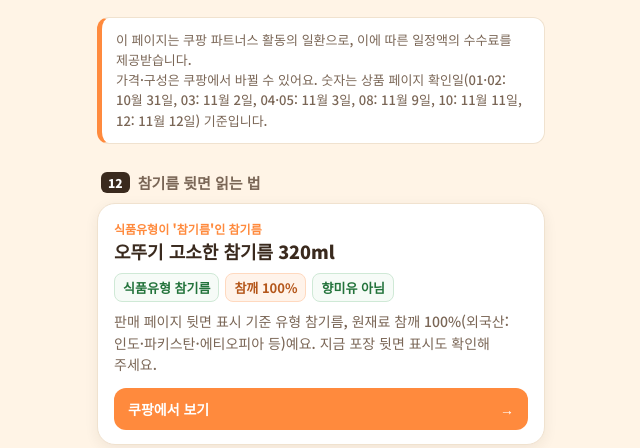
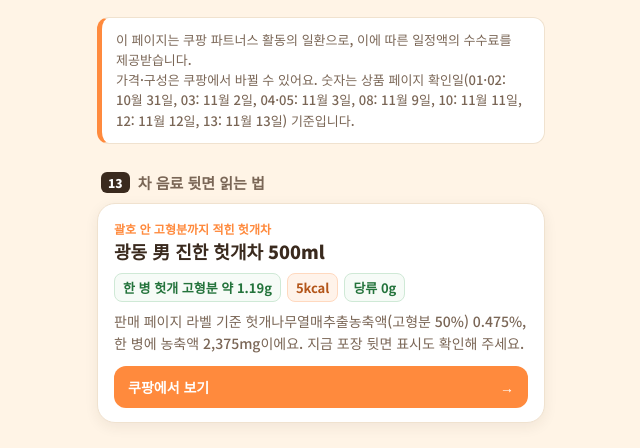
Before and after one commit to read-the-back/read-the-back.github.io, a plain HTML site: page index.html in a window 1280 px wide. Shown: the part 276-724 px from the top of the page, without its empty margins (319-959 px from the left). Drawn offline with Linux system fonts and the light colour scheme.

Commit message:
13 헛개차 카드 추가

```diff
--- a/index.html
+++ b/index.html
@@ -50,7 +50,16 @@ footer img { width:72px; display:block; margin:0 auto 6px; }
   </header>
 
   <p class="notice">이 페이지는 쿠팡 파트너스 활동의 일환으로, 이에 따른 일정액의 수수료를 제공받습니다.<br>
-  가격·구성은 쿠팡에서 바뀔 수 있어요. 숫자는 상품 페이지 확인일(01·02: 10월 31일, 03: 11월 2일, 04·05: 11월 3일, 08: 11월 9일, 10: 11월 11일, 12: 11월 12일) 기준입니다.</p>
+  가격·구성은 쿠팡에서 바뀔 수 있어요. 숫자는 상품 페이지 확인일(01·02: 10월 31일, 03: 11월 2일, 04·05: 11월 3일, 08: 11월 9일, 10: 11월 11일, 12: 11월 12일, 13: 11월 13일) 기준입니다.</p>
+
+  <h2><span class="no">13</span>차 음료 뒷면 읽는 법</h2>
+  <a class="card" href="https://link.coupang.com/a/iEfuLnpu7U" target="_blank" rel="sponsored noopener">
+    <div class="kind">괄호 안 고형분까지 적힌 헛개차</div>
+    <div class="name">광동 男 진한 헛개차 500ml</div>
+    <div class="why"><span>한 병 헛개 고형분 약 1.19g</span><span class="o">5kcal</span><span>당류 0g</span></div>
+    <p class="desc">판매 페이지 라벨 기준 헛개나무열매추출농축액(고형분 50%) 0.475%, 한 병에 농축액 2,375mg이에요. 지금 포장 뒷면 표시도 확인해 주세요.</p>
+    <div class="go">쿠팡에서 보기 <span>→</span></div>
+  </a>
 
   <h2><span class="no">12</span>참기름 뒷면 읽는 법</h2>
   <a class="card" href="https://link.coupang.com/a/iCw2dKRIwC" target="_blank" rel="sponsored noopener">
```
